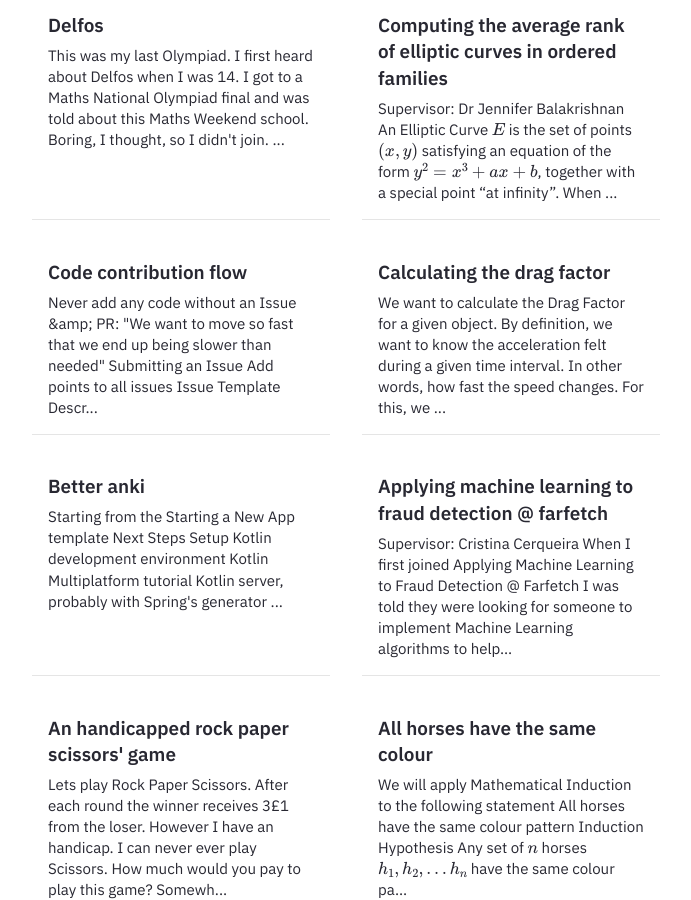
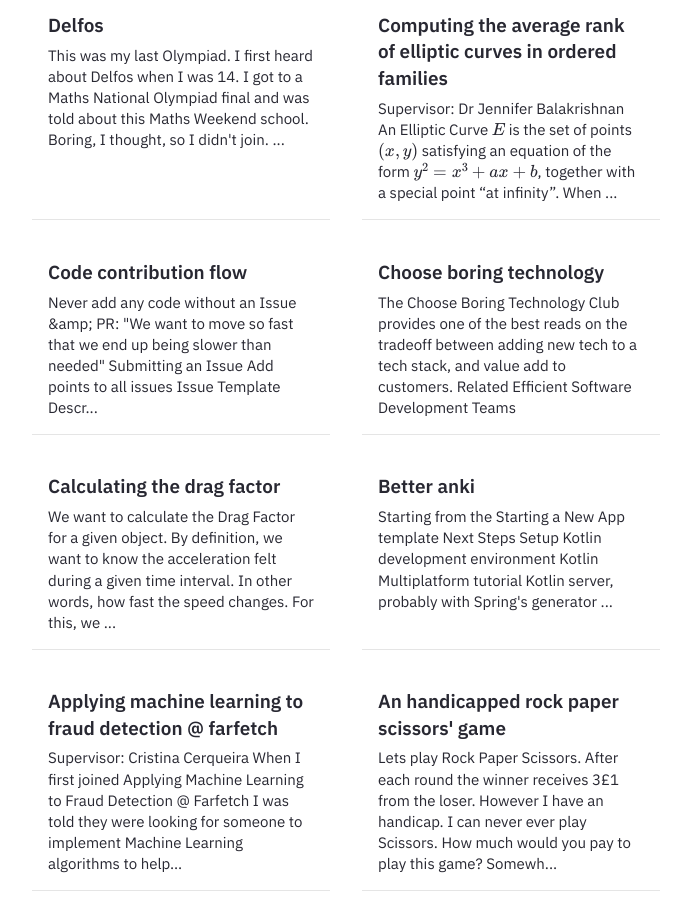
Before and after one commit to migueltorrescosta/obsidian-notes-old, a Jekyll site: the page built from pages/index.md, in a window 1280 px wide and 900 px high, scrolled down 3891 px. Shown: the whole window, without its empty margins (294-985 px from the left). Built offline with Jekyll 4.4.1, drawn with Linux system fonts in a browser that asks for light colours; formulas are drawn with MathJax 3.

Commit message:
More notes :D

```diff
--- /dev/null
+++ b/_notes/Public/Choose Boring Technology.md
@@ -0,0 +1,10 @@
+---
+tags: software
+feed: show
+---
+
+
+The Choose Boring Technology Club provides one of the best reads on the trade-off between adding new tech to a tech stack, and value add to customers.
+
+# Related
+- [[Efficient Software Development Teams]]
```
Also changed, not shown: _notes/Public/Better Anki.md (+3 -0 lines), _notes/Public/Ignore error outputs from the CLI.md (added, +8 -0 lines).
